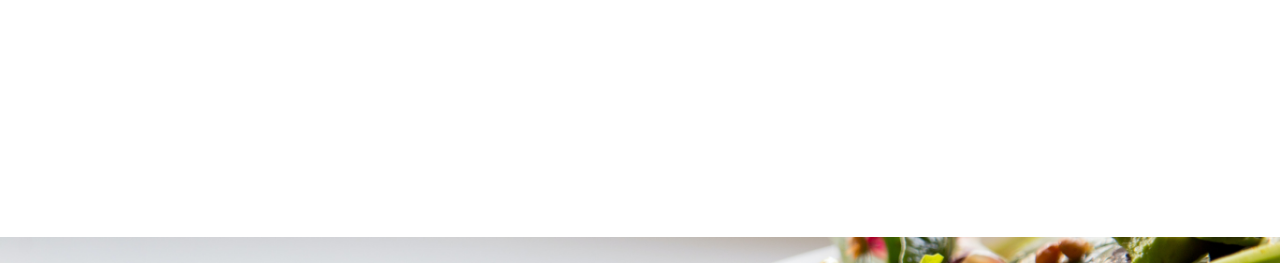
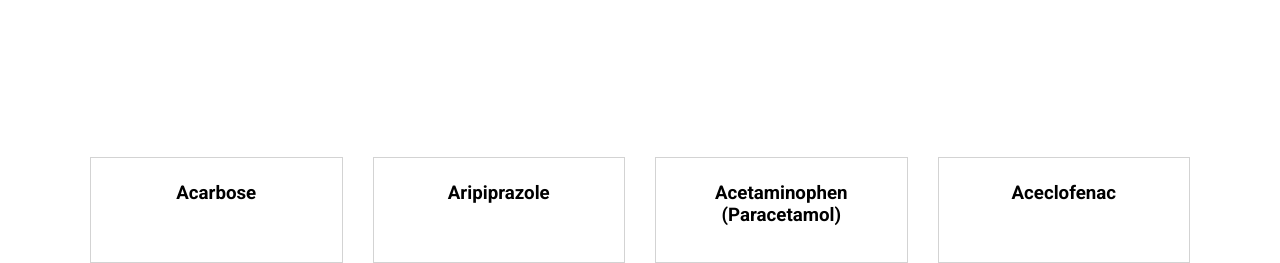
Before and after one commit to xsymmetry9/jim-royal, a website: page pharma.html in a window 1280 px wide. Shown: the part 138-401 px from the top of the page. Drawn offline with nearby package versions, Linux system fonts and the light colour scheme.

Commit message:
Added a read function

```diff
--- a/pharma.html
+++ b/pharma.html
@@ -8,6 +8,10 @@
     <link rel="preconnect" href="https://fonts.googleapis.com">
     <link rel="preconnect" href="https://fonts.gstatic.com" crossorigin>
     <link href="https://fonts.googleapis.com/css2?family=Roboto:wght@300;500;700&display=swap" rel="stylesheet">
+
+
+    <!-- Jquery -->
+    <script src="https://ajax.googleapis.com/ajax/libs/jquery/3.6.3/jquery.min.js"></script>
 
     <!-- JS files -->
     <!-- <script src="main.js" defer></script> -->
@@ -21,6 +25,8 @@
     <title>Pharmaceutical Ingredients</title>
 </head>
 <body>
+
+
     <header>
         <div class="primary-header position-absolute">
             <div class="nav-wrapper container">
--- a/pharma.js
+++ b/pharma.js
@@ -1,12 +1,8 @@
-const data = import('./productsdb.json', {
-    assert: {
-        type: 'json'
-    }
-});
+$(document).ready(function(){
+    $.getJSON("productsdb.json", function(data){
 
+        data.forEach(item => {
 
-data.then(d =>
-    d.default.forEach(item => {
             const productContainer = document.querySelector('.product-cards');
 
             const container = document.createElement('div');
@@ -23,4 +19,9 @@ data.then(d =>
             container.appendChild(p);
 
             productContainer.appendChild(container);
-    }));
+
+        });
+    }).fail(function(){
+        console.log("An error has occured.");
+    });
+});
```
Lines whose indentation alone changed are shown as unchanged.
